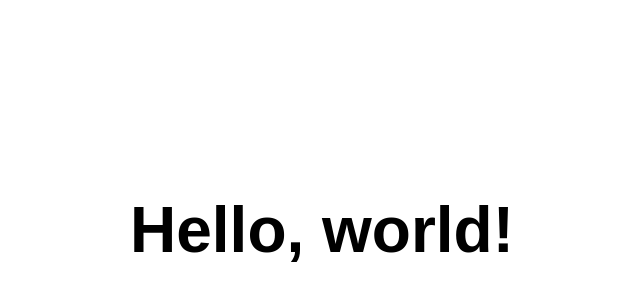
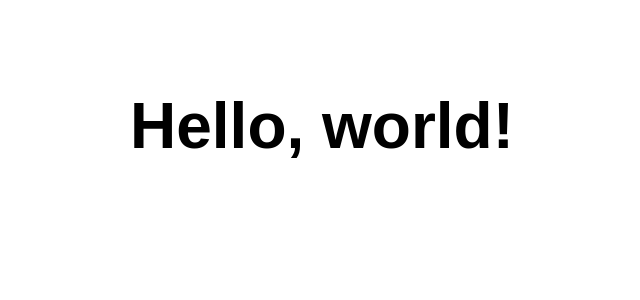
Before and after one commit to artbuzzon/hostman-preview, a plain HTML site: page index.html in a window 1280 px wide. Shown: the part 234-534 px from the top of the page, without its empty margins (318-958 px from the left). Drawn offline with Linux system fonts and the light colour scheme.

Commit message:
Update index.html

```diff
--- a/index.html
+++ b/index.html
@@ -15,8 +15,9 @@
     }
     .content {
       position: absolute;
-      top: 50%;
+      top: 45%;
       left: 50%;
+      margin: 0;
       transform: translate(-50%, -50%);
     }
   </style>
```
